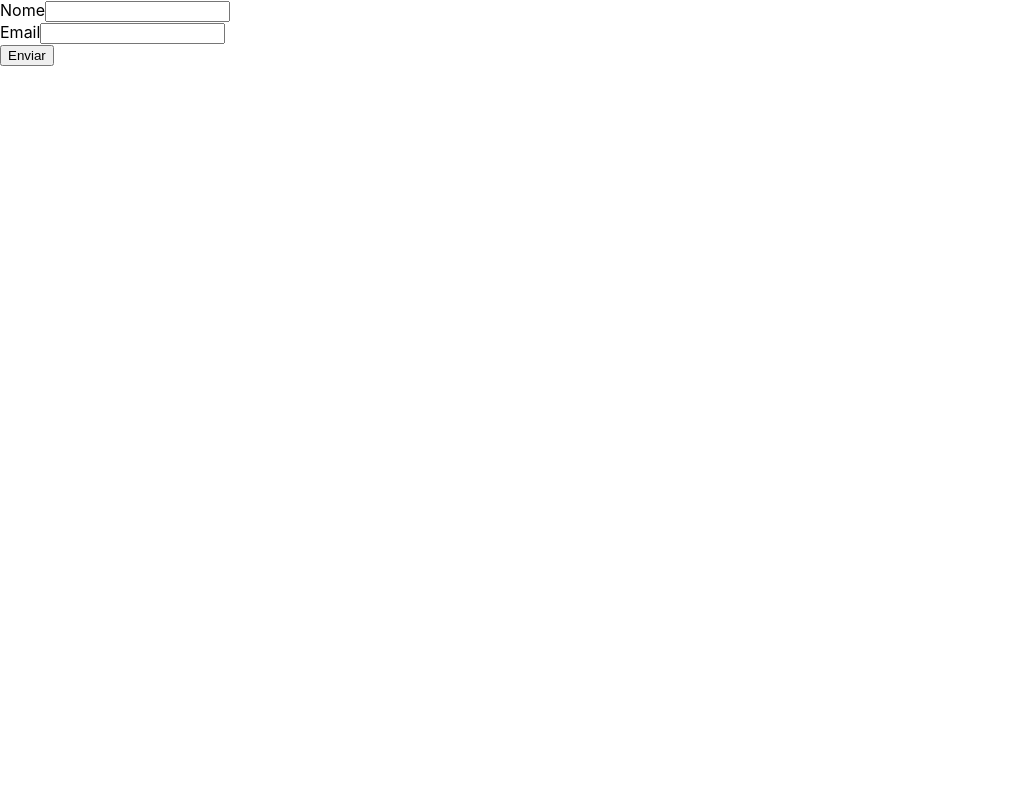
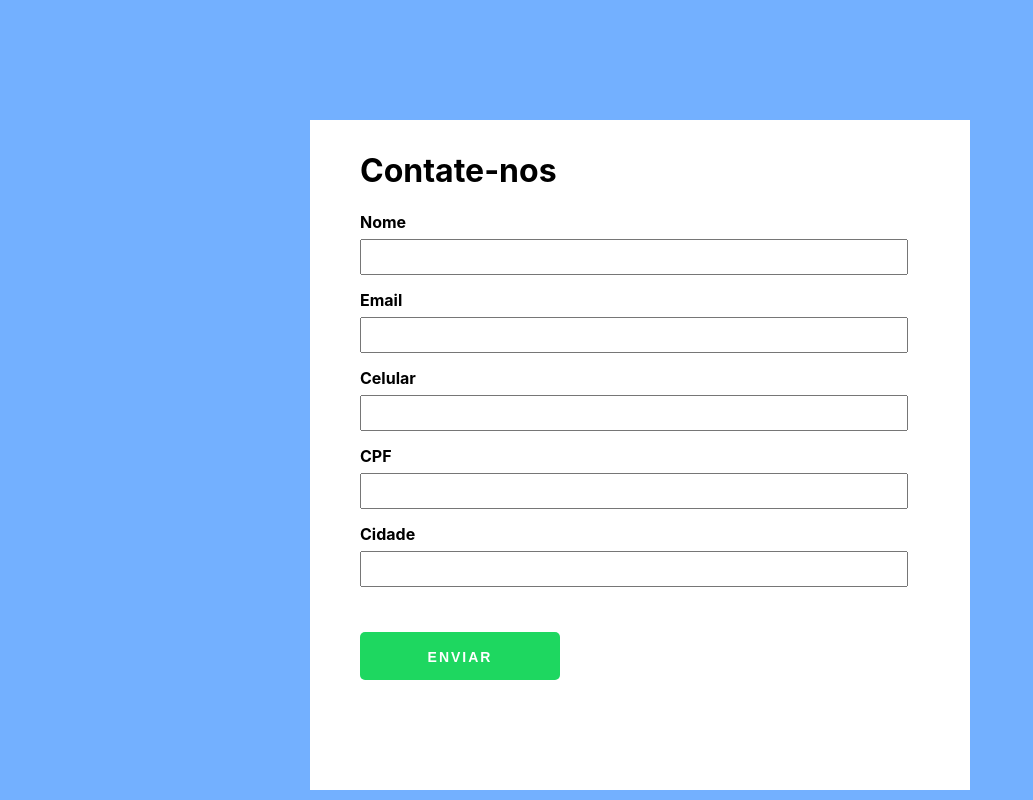
Before and after one commit to caiobarbosa881/react-contact-form, a React (Create React App) app: page / in a window 1280 px wide. Shown: the whole page, without its empty margins (0-1033 px from the left). Built offline with nearby package versions, Linux system fonts and the light colour scheme.

Commit message:
improving the design of the form

```diff
--- a/src/App.js
+++ b/src/App.js
@@ -1,44 +1,11 @@
 import React from 'react';
 import './App.css';
-import { Formik, Field, Form } from 'formik';
-import schema from './schema';
+import MainForm from './components/MainForm';
 
 function App() {
- function onSubmit(values, actions) {
-    console.log('submit', values);
- }
 
   return (
-    <div className="App">
-      <Formik
-      validationSchema={schema}
-      onSubmit={onSubmit}
-      validationOnMount
-      initialValues={{
-        name: '',
-        email: '',
-      }}
-      render={({ values, errors }) => (
-      <Form>
-          <div>
-            <label>Nome</label>
-            <Field name="name" type="text"/>
-            {errors.name && (
-              <span>{errors.name}</span>
-            )}
-          </div>
-          <div>
-            <label>Email</label>
-            <Field name="email" type="email"/>
-            {errors.email && (
-              <span>{errors.email}</span>
-            )}
-          </div>
-          <button type='submit'>Enviar</button>
-          </Form>
-          )}
-        />
-    </div>
+   <MainForm />
   );
 }
 
--- /dev/null
+++ b/src/components/MainForm.css
@@ -0,0 +1,56 @@
+.form-container{
+    position: relative;
+    margin: auto;
+    background-color: rgb(255, 255, 255);
+    height: 650px;
+    width: 600px;
+    font-weight: bold;
+    margin-top: 120px;
+    text-align: left;
+    padding: 10px;
+    padding-left: 50px;
+}
+label{
+    display: block;
+    margin-bottom: 7px;
+}
+button{
+    margin-top: 30px;
+    display: inline-block;
+    outline: none;
+    cursor: pointer;
+    font-size: 14px;
+    line-height: 1;
+    border-radius: 5px;
+    transition-property: background-color,border-color,color,box-shadow,filter;
+    transition-duration: .3s;
+    border: 1px solid transparent;
+    letter-spacing: 2px;
+    min-width: 160px;
+    text-transform: uppercase;
+    white-space: normal;
+    font-weight: 700;
+    text-align: center;
+    padding: 17px 48px;
+    color: #fff;
+    background-color: #1ED760;
+    height: 48px;
+    justify-content: center;
+    width: 200px;
+}
+.vertical-center{
+    margin: 0;
+    position: absolute;
+    top: 50%;
+    -ms-transform: translateY(-50%);
+    transform: translateY(-50%);
+}
+button:hover{
+    transform: scale(1.04);
+    background-color: #21e065;
+}
+.input{
+    margin-bottom: 15px;
+    height: 30px;
+    width: 90%;
+}
--- /dev/null
+++ b/src/components/MainForm.js
@@ -0,0 +1,68 @@
+import React from 'react';
+import { Formik, Field, Form } from 'formik';
+import schema from '../schema';
+import './MainForm.css';
+
+function MainForm() {
+
+    function onSubmit(values, actions) {
+        console.log('submit', values);
+ }
+
+  return (
+    <div className="form-container">
+    <Formik
+    validationSchema={schema}
+    onSubmit={onSubmit}
+    validationOnMount
+    initialValues={{
+      name: '',
+      email: '',
+    }}
+    render={({ values, errors }) => (
+    <Form>
+        <h1>Contate-nos</h1>
+        <div>
+          <label>Nome</label>
+          <Field className='input' name="name" type="text"/>
+          {errors.name && (
+            <span>{errors.name}</span>
+          )}
+        </div>
+        <div>
+          <label className='labels' >Email</label>
+          <Field className='input' name="email" type="email"/>
+          {errors.email && (
+            <span>{errors.email}</span>
+          )}
+        </div>
+        <div>
+          <label>Celular</label>
+          <Field className='input' name="email" type="email"/>
+          {errors.email && (
+            <span>{errors.email}</span>
+          )}
+        </div>
+        <div>
+          <label>CPF</label>
+          <Field className='input' name="email" type="email"/>
+          {errors.email && (
+            <span>{errors.email}</span>
+          )}
+        </div>
+        <div>
+          <label>Cidade</label>
+          <Field className='input' name="email" type="email"/>
+          {errors.email && (
+            <span>{errors.email}</span>
+          )}
+        </div>
+        <button type='submit'>Enviar</button>
+        </Form>
+        )}
+      />
+  </div>
+  )
+}
+
+export default MainForm
--- a/src/index.css
+++ b/src/index.css
@@ -5,6 +5,7 @@ body {
     sans-serif;
   -webkit-font-smoothing: antialiased;
   -moz-osx-font-smoothing: grayscale;
+  background-color: rgb(115, 176, 255);
 }
 
 code {
```
